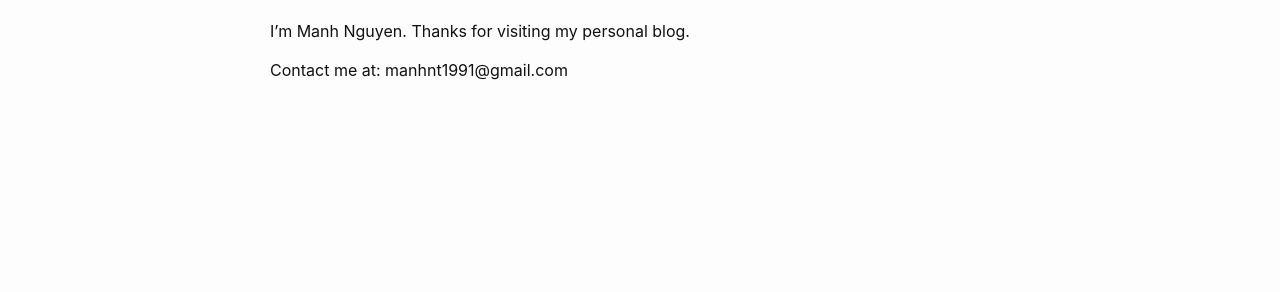
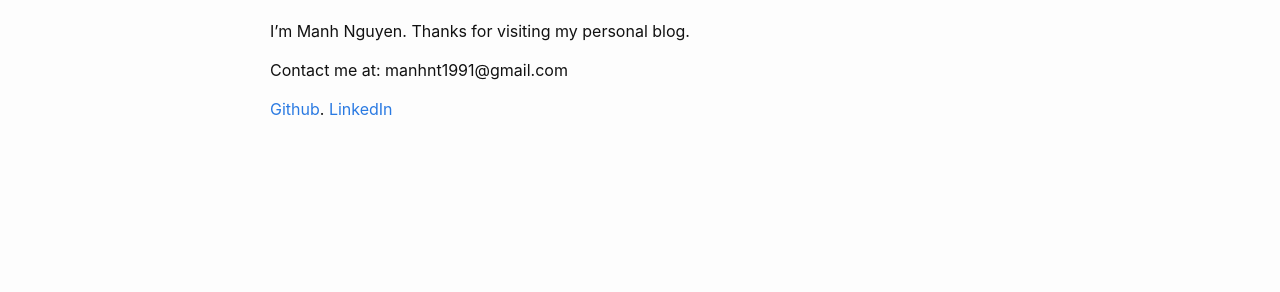
Before and after one commit to manhnt/manhnt.github.io, a Jekyll site: the page built from about.markdown, in a window 1280 px wide. Shown: the part 190-482 px from the top of the page. Built offline with Jekyll 4.4.1, drawn with Linux system fonts in a browser that asks for light colours.

Commit message:
Update About

```diff
--- a/about.markdown
+++ b/about.markdown
@@ -8,3 +8,5 @@ Hi!
 I'm Manh Nguyen. Thanks for visiting my personal blog.
 
 Contact me at: manhnt1991@gmail.com
+
+[Github](https://github.com/manhnt). [LinkedIn](https://www.linkedin.com/in/themanh-nguyen/)
```
